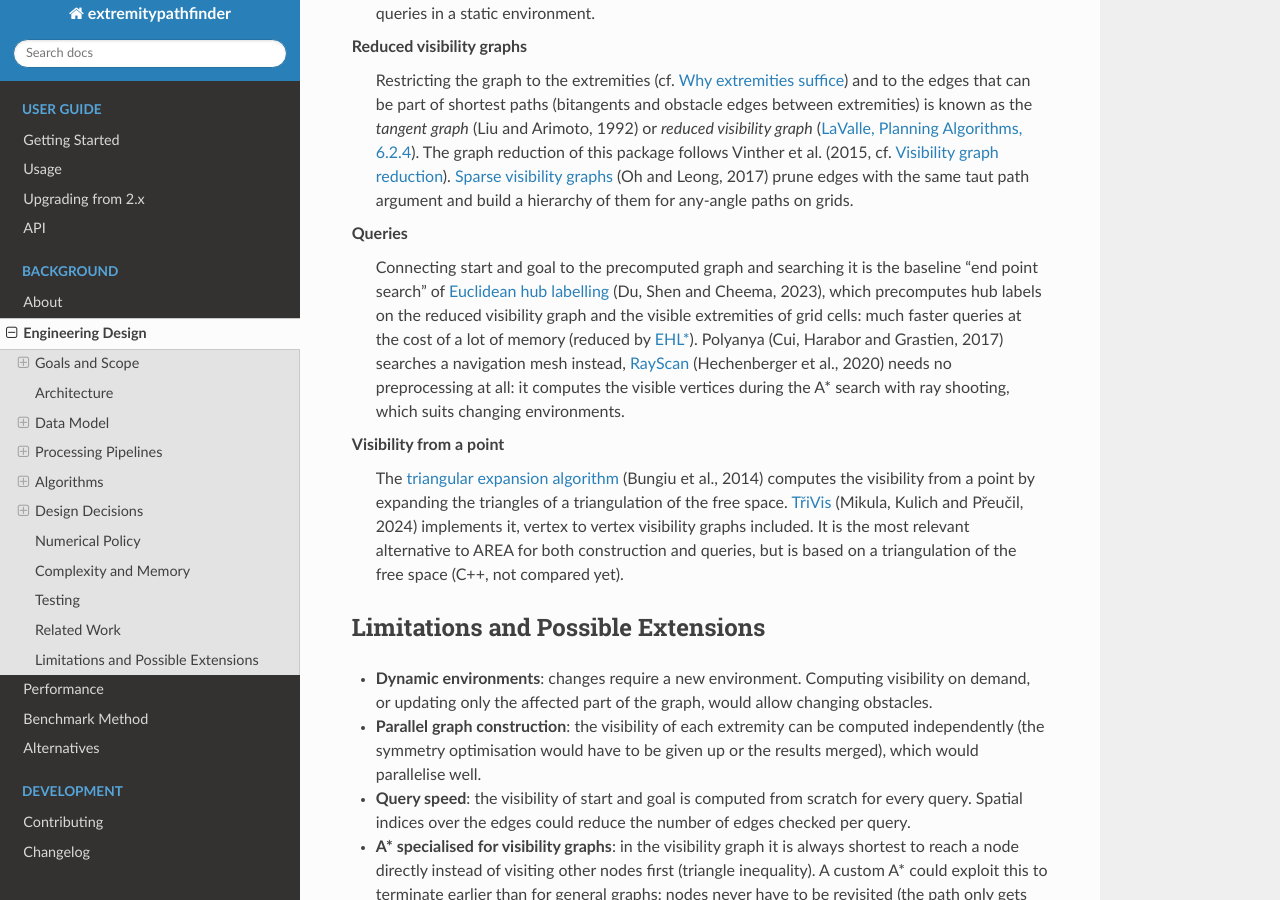
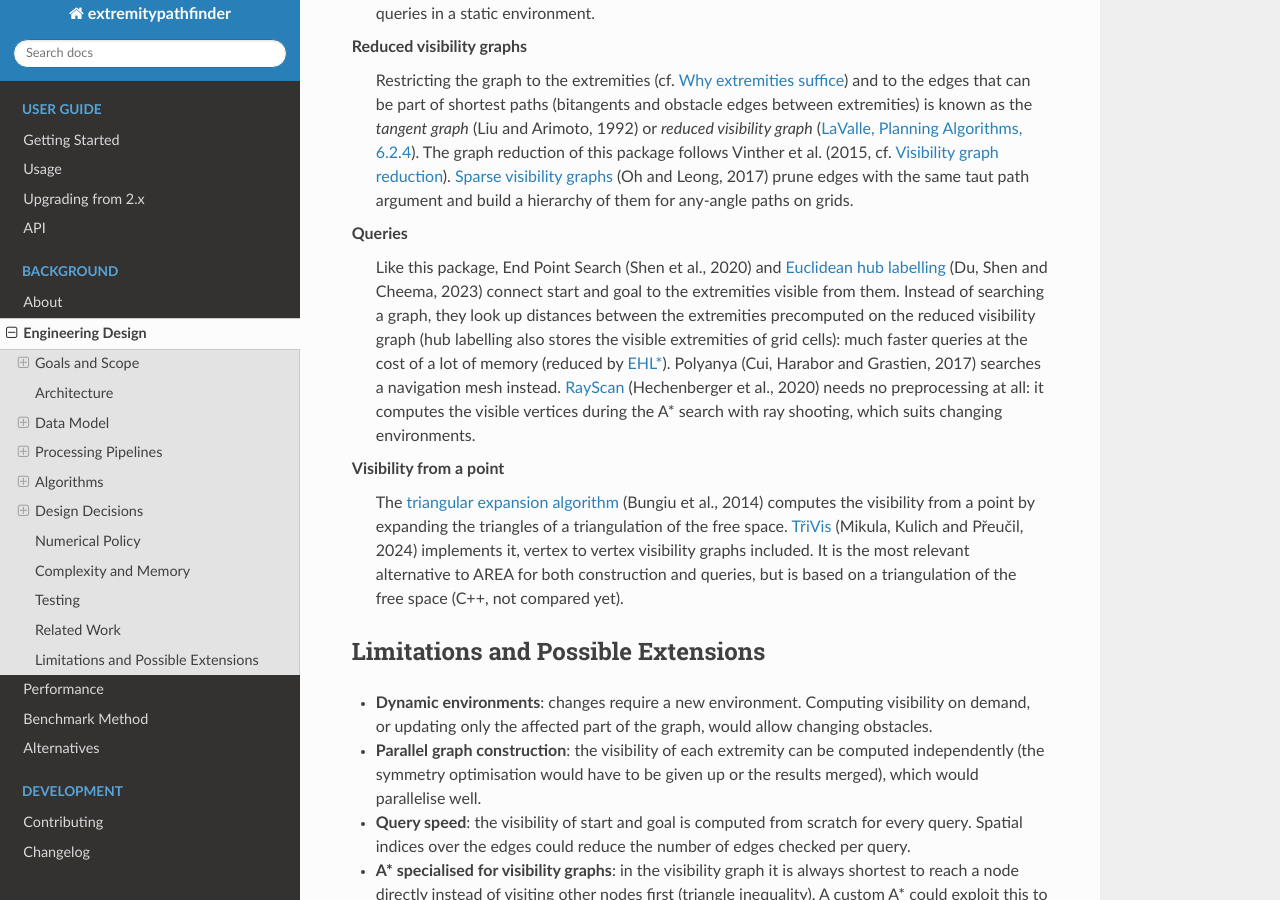
Before and after one commit to jannikmi/extremitypathfinder, a Sphinx documentation site: the page built from docs/8_design.rst, in a window 1280 px wide and 900 px high, scrolled down 16243 px. Built offline with Sphinx 7.4.7 and the Read the Docs theme 3.1.0, drawn with Linux system fonts in a browser that asks for light colours.

Commit message:
docs: Related Work: end point search does not search a graph
Co-Authored-By: Claude Opus 5.5 <noreply@anthropic.com>

```diff
--- a/docs/8_design.rst
+++ b/docs/8_design.rst
@@ -725,11 +725,13 @@ Reduced visibility graphs
     with the same taut path argument and build a hierarchy of them for any-angle paths on grids.
 
 Queries
-    Connecting start and goal to the precomputed graph and searching it is the baseline "end point search"
-    of `Euclidean hub labelling <https://ojs.aaai.org/index.php/AAAI/article/view/26463>`__ (Du, Shen and Cheema, 2023),
-    which precomputes hub labels on the reduced visibility graph and the visible extremities of grid cells:
-    much faster queries at the cost of a lot of memory (reduced by `EHL* <https://arxiv.org/abs/2408.11341>`__).
-    Polyanya (Cui, Harabor and Grastien, 2017) searches a navigation mesh instead,
+    Like this package, End Point Search (Shen et al., 2020) and
+    `Euclidean hub labelling <https://ojs.aaai.org/index.php/AAAI/article/view/26463>`__ (Du, Shen and Cheema, 2023)
+    connect start and goal to the extremities visible from them. Instead of searching a graph, they look up
+    distances between the extremities precomputed on the reduced visibility graph (hub labelling also stores the
+    visible extremities of grid cells): much faster queries at the cost of a lot of memory
+    (reduced by `EHL* <https://arxiv.org/abs/2408.11341>`__).
+    Polyanya (Cui, Harabor and Grastien, 2017) searches a navigation mesh instead.
     `RayScan <https://ojs.aaai.org/index.php/ICAPS/article/view/6654>`__ (Hechenberger et al., 2020)
     needs no preprocessing at all: it computes the visible vertices during the A* search with ray shooting,
     which suits changing environments.
```
